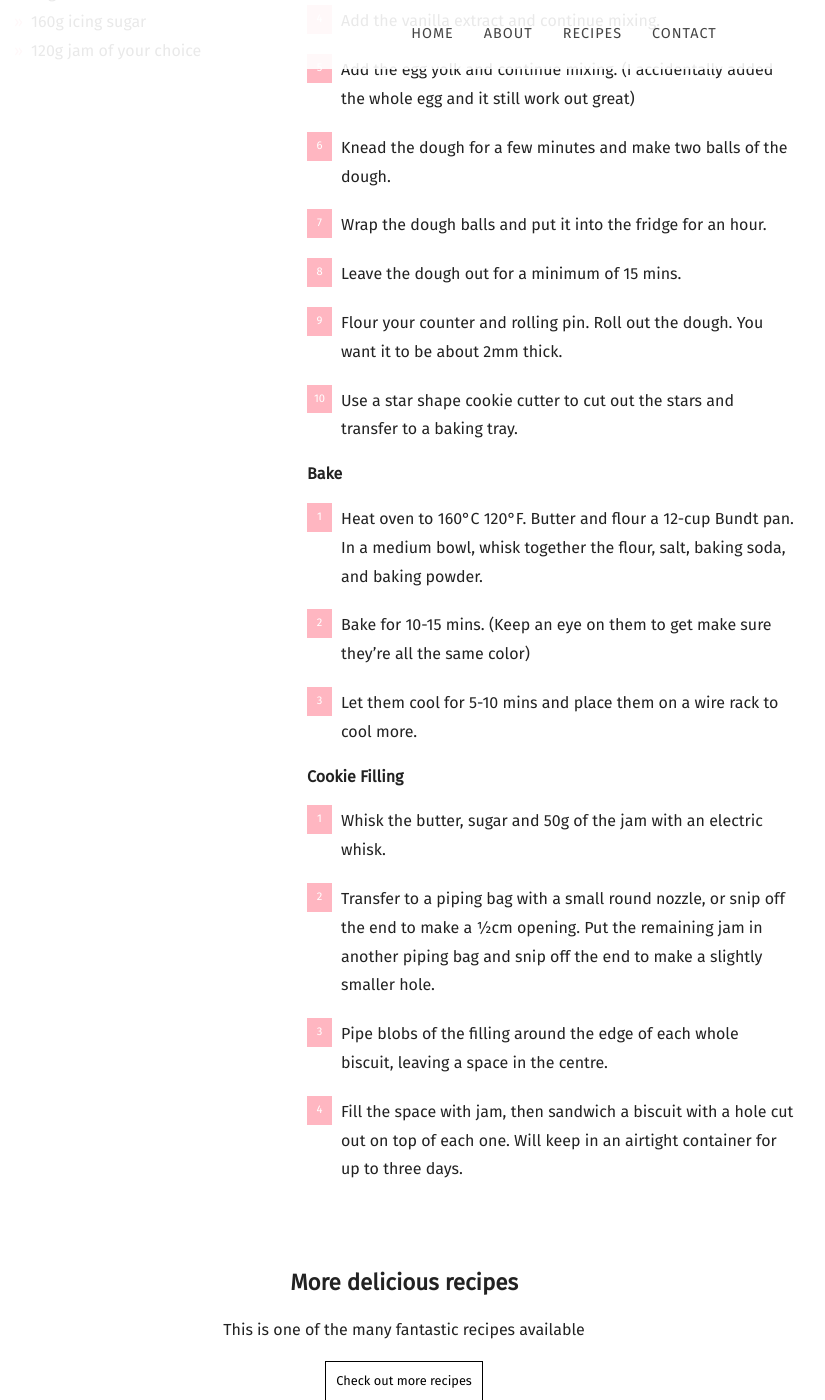
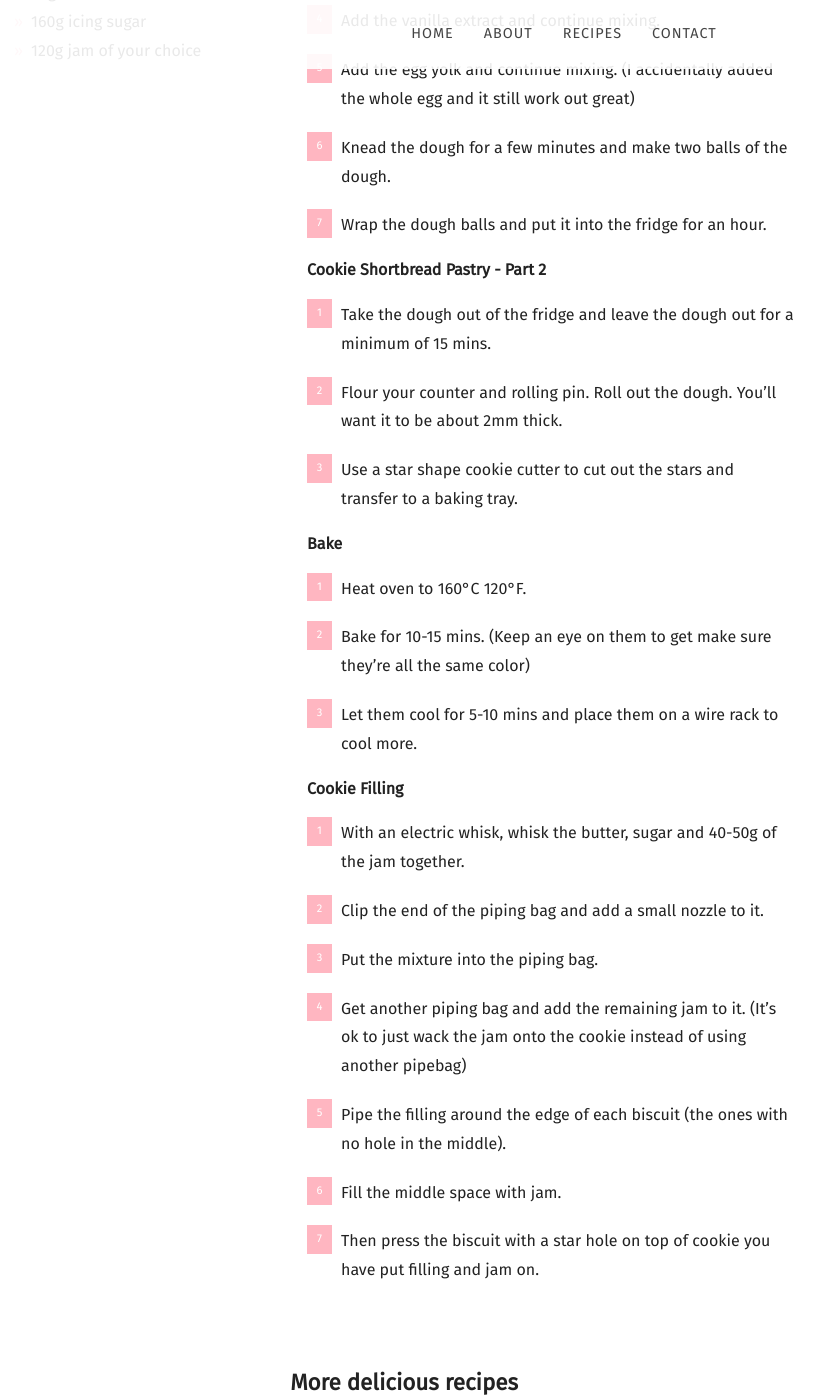
Before and after one commit to mcginleyireland/irishbaking.github.io, a Jekyll site: the page built from _posts/2020-10-17-christmas-jam-star-cookies.md, in a window 1280 px wide and 1400 px high, scrolled down 3038 px. Shown: the whole window, without its empty margins (76-901 px from the left). Built offline with Jekyll 4.4.1, drawn with Linux system fonts in a browser that asks for light colours; nearby versions of some CDN libraries; some web fonts are replaced; some of the changed text lies outside the part shown.

Commit message:
Updating the cookie recipe.

```diff
--- a/_posts/2020-10-17-christmas-jam-star-cookies.md
+++ b/_posts/2020-10-17-christmas-jam-star-cookies.md
@@ -24,7 +24,7 @@ recipe:
     * 160g icing sugar
     * 120g jam of your choice
   directions_markdown: |-
-    **Cookie Shortbread Pastry**
+    **Cookie Shortbread Pastry - Part 1**
 
     1. Cut butter into cubes and let sit for a couple minutes.
     2. Work the butter into the flour mixture, slowly adding more and more softened butter cubes. Best thing to do is with clean hands to squish the flour and butter together with your thumbs and fingers. Keep going till it all looks incorporated.
@@ -34,23 +34,27 @@ recipe:
     6. Knead the dough for a few minutes and make two balls of the dough.
     7. Wrap the dough balls and put it into the fridge for an hour.
 
-    1. Leave the dough out for a minimum of 15 mins.
-    2. Flour your counter and rolling pin. Roll out the dough. You want it to be about 2mm thick.
+    **Cookie Shortbread Pastry - Part 2**
+
+    1. Take the dough out of the fridge and leave the dough out for a minimum of 15 mins.
+    2. Flour your counter and rolling pin. Roll out the dough. You'll want it to be about 2mm thick.
     3. Use a star shape cookie cutter to cut out the stars and transfer to a baking tray.
 
     **Bake**
 
-    1. Heat oven to 160°C 120°F. Butter and flour a 12-cup Bundt pan. In a medium bowl, whisk together the flour, salt, baking soda, and baking powder.
+    1. Heat oven to 160°C 120°F.
     2. Bake for 10-15 mins. (Keep an eye on them to get make sure they're all the same color)
     3. Let them cool for 5-10 mins and place them on a wire rack to cool more.
 
     **Cookie Filling**
 
-    1. Whisk the butter, sugar and 50g of the jam with an electric whisk.
-    2. Transfer to a piping bag with a small round nozzle, or snip off the end to make a ½cm opening. Put the remaining jam in another piping bag and snip off the end to make a slightly smaller hole.
-    3. Pipe blobs of the filling around the edge of each whole biscuit, leaving a space in the centre.
-    4. Fill the space with jam, then sandwich a biscuit with a hole cut out on top of each one. Will keep in an airtight container for up to three days.
-
+    1. With an electric whisk, whisk the butter, sugar and 40-50g of the jam together.
+    2. Clip the end of the piping bag and add a small nozzle to it.
+    3. Put the mixture into the piping bag.
+    4. Get another piping bag and add the remaining jam to it. (It's ok to just wack the jam onto the cookie instead of using another pipebag)
+    5. Pipe the filling around the edge of each biscuit (the ones with no hole in the middle).
+    6. Fill the middle space with jam.
+    7. Then press the biscuit with a star hole on top of cookie you have put filling and jam on.
 
 ---
 These Christmas Cookie look great and taste great. A little bit of work for something that will honestly be gone in minutes! Put the kettle on these are going to be good.
```
